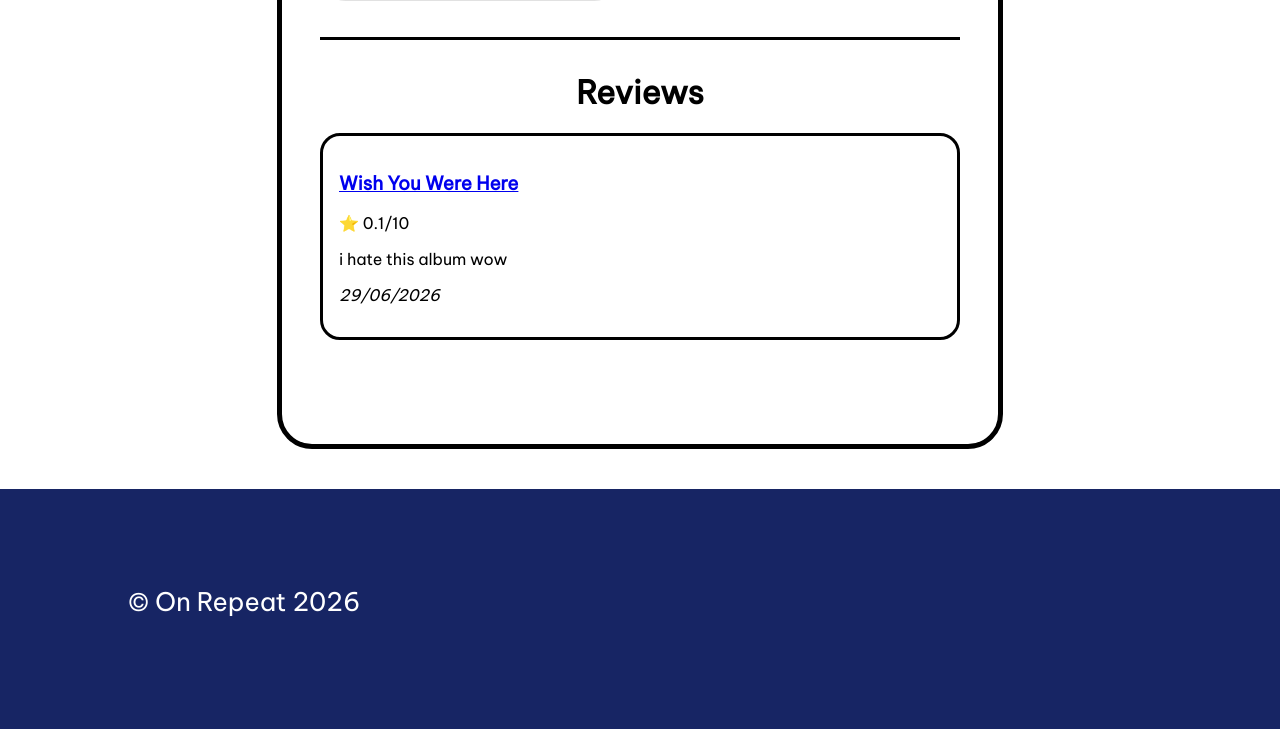
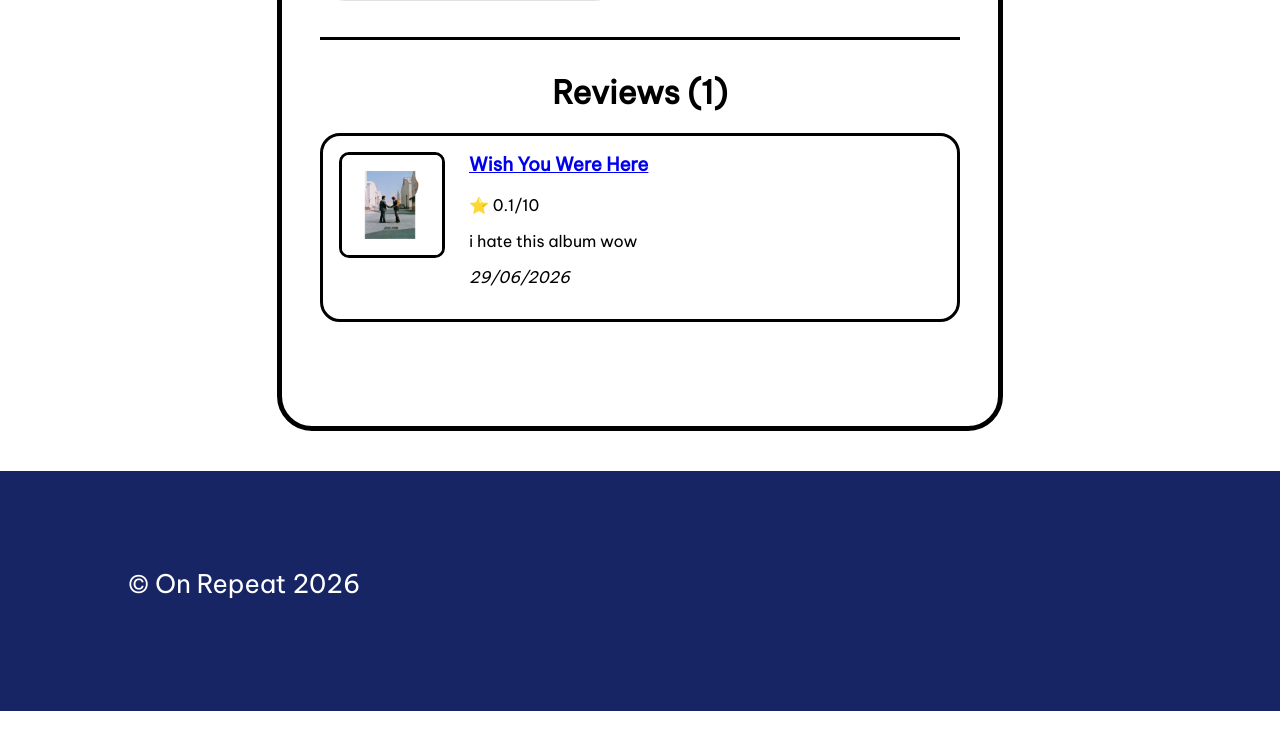
Before and after one commit to pringle-1/On-Repeat, a Flask app: page /user/4 in a window 1280 px wide. Shown: the part 575-1304 px from the top of the page. Run offline with Flask 3, Linux system fonts and the light colour scheme; data comes from the database, SQL or seed files in the repository.

Commit message:
added album covers and amount of reviews to user and my profile pages, refined image alt messages

```diff
--- a/app.py
+++ b/app.py
@@ -188,13 +188,15 @@ def artist(id):
 def profile():
     if 'user_id' not in session:
         return redirect(url_for('login'))
-    return render_template("profile.html", active_page="profile")
+    sql = """SELECT Review.*, Album.album_title, Album.album_cover FROM Review JOIN Album ON Review.album_id = Album.album_id WHERE Review.user_id = ? ORDER BY Review.review_date DESC"""
+    reviews = query_db(sql, (session['user_id'],))
+    return render_template("profile.html", active_page="profile", reviews=reviews)
 
 # Route for other user profiles
 @app.route('/user/<int:id>')
 def user(id):
     sql = """SELECT * FROM User WHERE user_id = ?;"""
-    reviewsql = """SELECT Review.*, Album.album_title FROM Review JOIN Album ON Review.album_id = Album.album_id WHERE Review.user_id = ? ORDER BY Review.review_date DESC;"""
+    reviewsql = """SELECT Review.*, Album.album_title, Album.album_cover FROM Review JOIN Album ON Review.album_id = Album.album_id WHERE Review.user_id = ? ORDER BY Review.review_date DESC;"""
     user = query_db(sql, (id,), True)
     reviews = query_db(reviewsql, (id,))
     if user is None:
--- a/static/style.css
+++ b/static/style.css
@@ -266,11 +266,27 @@ img {
     margin: 2rem 0;
 }
 .profile-reviews {
+    display: flex;
+    gap: 1.5rem;
+    align-items: flex-start;
     border: 3px solid black;
     border-radius: 20px;
     padding: 1rem;
     margin-bottom: 1.5rem;
     text-align: left;
+}
+.profile-reviews-cover {
+    width: 100px;
+    height: 100px;
+    object-fit: cover;
+    border: 3px solid black;
+    border-radius: 10px;
+}
+.profile-reviews-right {
+    flex: 1;
+}
+.profile-reviews-right h3 {
+    margin-top: 0;
 }
 
 /* Content Styling (albums page and artists page) */
--- a/templates/user.html
+++ b/templates/user.html
@@ -18,14 +18,21 @@
             </div>
         </div>
         <div class="profile-divider"></div>
-        <h1 class="profile-reviews-header">Reviews</h1>
+        <h1 class="profile-reviews-header">Reviews ({{ reviews|length }})</h1>
         {% if reviews %}
             {% for review in reviews %}
                 <div class="profile-reviews">
-                    <h3><a href="{{ url_for('album', id=review['album_id']) }}">{{ review['album_title'] }}</a></h3>
-                    <p>⭐ {{ review['rating'] }}/10</p>
-                    <p>{{ review['review_text'] }}</p>
-                    <p><em>{{ review['review_date'] }}</em></p>
+                    <div class="profile-reviews-left">
+                        <a href="{{ url_for('album', id=review['album_id']) }}">
+                            <img class="profile-reviews-cover" src="{{ url_for('static', filename='images/' + review['album_cover']) }}" alt="{{ review['album_cover'] }}">
+                        </a>
+                    </div>
+                    <div class="profile-reviews-right">
+                        <h3><a href="{{ url_for('album', id=review['album_id']) }}">{{ review['album_title'] }}</a></h3>
+                        <p>⭐ {{ review['rating'] }}/10</p>
+                        <p>{{ review['review_text'] }}</p>
+                        <p><em>{{ review['review_date'] }}</em></p>
+                    </div>
                 </div>
             {% endfor %}
         {% else %}
```
Also changed, not shown: templates/profile.html (+22 -1 lines).
